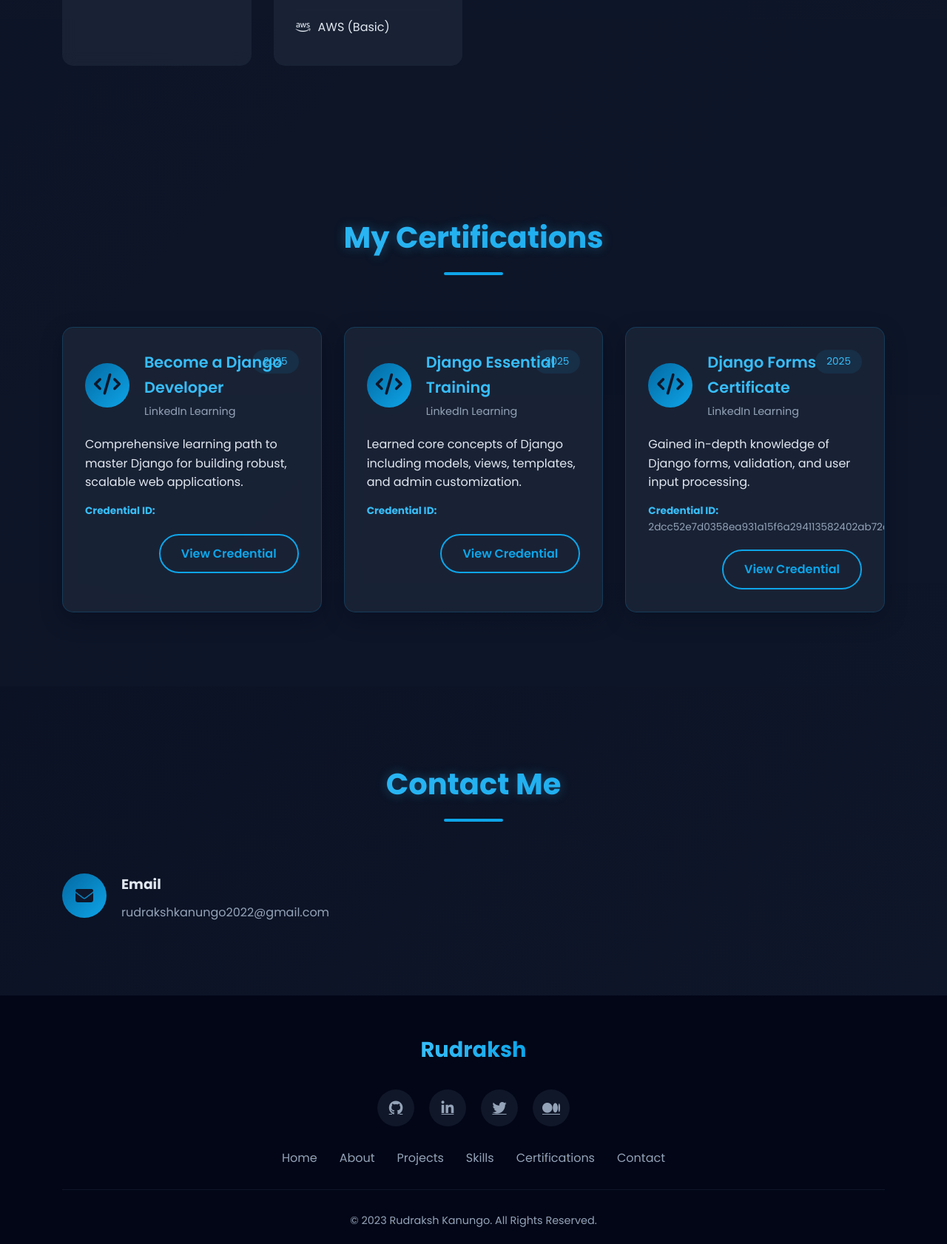
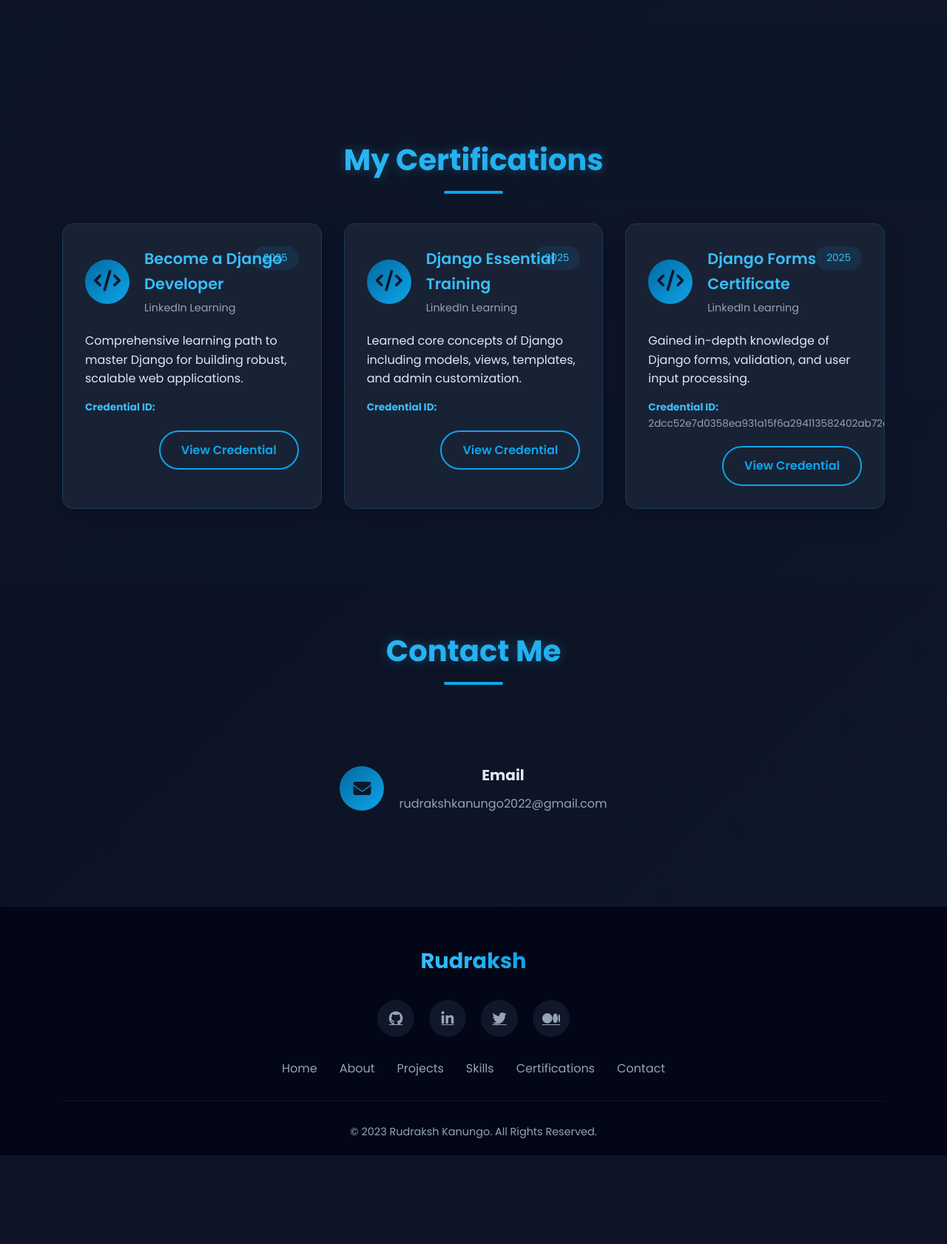
Before and after one commit to Rudraksh121a/Portfolio, a Flask app: page / in a window 1280 px wide. Shown: the part 3785-5467 px from the top of the page at 74% size. After the commit the page ends 5347 px from the top, so only its background shows below. Run offline with Flask 3, Linux system fonts and the light colour scheme.

Commit message:
Update style.css

```diff
--- a/static/style.css
+++ b/static/style.css
@@ -648,27 +648,61 @@
   color: var(--primary-light);
 }
 
+
+
 /* Contact Section */
 #contact {
     position: relative;
+    padding: 60px 0;
+}
+
+.container {
+    max-width: 1200px;
+    margin: 0 auto;
+    padding: 0 20px;
+}
+
+.section-title {
+    text-align: center;
+    margin-bottom: 40px;
+}
+
+.section-title h2 {
+    font-size: 2.5rem;
+    color: var(--text);
+    margin-bottom: 10px;
+}
+
+.divider {
+    width: 60px;
+    height: 4px;
+    background: var(--primary);
+    margin: 0 auto;
+    border-radius: 2px;
 }
 
 .contact-container {
-  display: grid;
-  grid-template-columns: repeat(auto-fit, minmax(300px, 1fr));
-  gap: 50px;
+    display: flex;
+    justify-content: center; /* Center the contact-info horizontally */
+    align-items: center; /* Center vertically if needed */
+    min-height: 200px; /* Ensure some height for centering */
 }
 
 .contact-info {
     display: flex;
     flex-direction: column;
     gap: 30px;
+    max-width: 500px; /* Limit width for better centering */
+    width: 100%;
+    text-align: center; /* Center text within contact-info */
 }
 
 .contact-item {
     display: flex;
     gap: 20px;
-  align-items: flex-start;
+    align-items: center; /* Align icon and details vertically */
+    justify-content: center; /* Center the item horizontally */
+    flex-wrap: wrap; /* Allow wrapping for smaller screens */
 }
 
 .contact-icon {
@@ -690,9 +724,8 @@
 .contact-details h3 {
     margin-bottom: 10px;
     color: var(--text);
+    font-size: 1.25rem;
 }
-
-.contact-details p,
 .contact-details a {
     color: var(--text-light);
     text-decoration: none;
```
Also changed, not shown: other parts of static/style.css (+0 -38 lines). Lines whose indentation alone changed are shown as unchanged.
